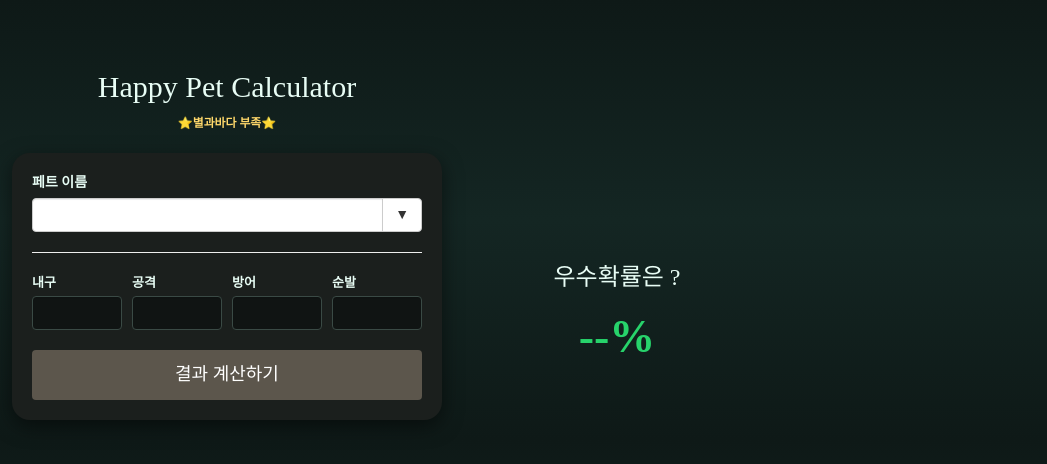
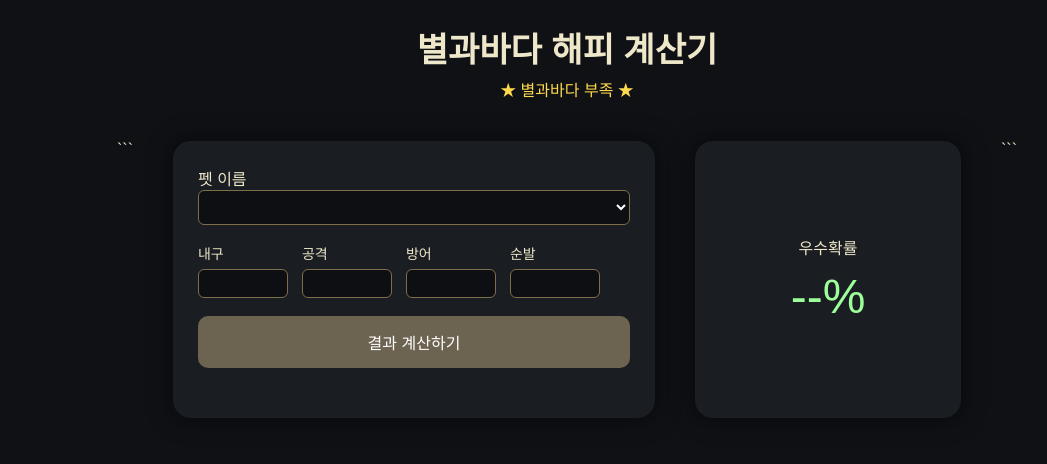
Before and after one commit to irohast/irohast.github.io, a plain HTML site: page index.html in a window 1280 px wide. Shown: the whole page, without its empty margins (73-1120 px from the left). Drawn offline with nearby package versions, Linux system fonts and the light colour scheme.

Commit message:
Update index.html

````diff
--- a/index.html
+++ b/index.html
@@ -2,126 +2,118 @@
 
 <html lang="ko">
 <head>
-<meta charset="utf-8">
-<title>별과바다 부족 - 펫 계산기</title>
-<meta name="viewport" content="width=device-width, initial-scale=1">
+<meta charset="UTF-8">
+<title>라프의 놀이터</title>
+<meta name="viewport" content="width=device-width, initial-scale=1.0">
 
-<link rel="stylesheet" href="https://maxcdn.bootstrapcdn.com/bootstrap/3.4.1/css/bootstrap.min.css">
-<script src="https://ajax.googleapis.com/ajax/libs/jquery/3.7.1/jquery.min.js"></script>
-<script src="https://maxcdn.bootstrapcdn.com/bootstrap/3.4.1/js/bootstrap.min.js"></script>
+<link rel="stylesheet" href="style.css">
 
 <style>
 body{
-    background:linear-gradient(180deg,#0e1917,#142623,#0e1917);
-    font-family:'Malgun Gothic';
-    color:#e8fdf5;
+    margin:0;
+    background:#0f1115;
+    color:#eee7c9;
+    font-family:pretendard, sans-serif;
 }
 
-/* 좌측 영역 */
-.container{
-    max-width:460px;
-    margin-left:70px;
-    margin-top:40px;
+.wrapper{
+    width:900px;
+    margin:40px auto;
+    display:flex;
+    gap:40px;
+}
+
+.card{
+    background:#1a1d22;
+    padding:25px;
+    border-radius:18px;
+    box-shadow:0 0 25px rgba(0,0,0,.6);
 }
 
 .title{
     text-align:center;
-    margin:30px 0 20px;
-}
-.title small{
-    color:#ffd86b;
-    font-weight:bold;
+    font-size:34px;
+    margin-bottom:5px;
 }
 
-.card{
-    background:#1b1f1d;
-    border-radius:18px;
-    box-shadow:0 6px 20px rgba(0,0,0,0.5);
-    padding:20px;
+.subtitle{
+    text-align:center;
+    color:#ffd84d;
     margin-bottom:20px;
 }
 
-/* 능력치 한줄 배치 */
-.stat-row{
-    display:grid;
-    grid-template-columns:repeat(4,1fr);
-    gap:10px;
+.input-row{
+    display:flex;
+    gap:14px;
+    margin-top:18px;
+}
+
+.stat-box{
+    display:flex;
+    flex-direction:column;
+    width:90px;
 }
 
 .stat-box label{
-    font-size:13px;
-    margin-bottom:3px;
+    margin-bottom:6px;
+    font-size:14px;
 }
 
 .stat-box input{
-    width:100%;
-    background:#101413;
-    border:1px solid #3a4a45;
-    color:#e8fdf5;
+    background:#0e0f13;
+    border:1px solid #7c6f4a;
+    border-radius:6px;
+    color:#fff;
+    padding:6px;
+    text-align:center;
 }
 
-/* ▼ 버튼만 사용 */
-.input-group .btn-info{
-    display:none;
+select{
+    width:100%;
+    padding:8px;
+    background:#0e0f13;
+    border:1px solid #7c6f4a;
+    color:#fff;
+    border-radius:6px;
 }
 
-/* 자동완성 목록 */
-#pet-suggestions{
-    list-style:none;
-    padding:0;
-    margin-top:5px;
-    border:1px solid #3a4a45;
-    border-radius:8px;
-    max-height:260px;
-    overflow-y:auto;
-    display:none;
-    background:#1f2522;
-    position:relative;
-    z-index:999;
-}
-#pet-suggestions li{
-    padding:8px;
-}
-#pet-suggestions li:hover{
-    background:#2d3a34;
+button{
+    margin-top:18px;
+    width:100%;
+    padding:14px;
+    border:none;
+    background:#6c6450;
+    color:#fff;
+    font-size:16px;
+    border-radius:10px;
     cursor:pointer;
 }
 
-/* 우수확률 표시 영역 */
-#probabilityPanel{
-    position:fixed;
-    left:560px;
-    top:260px;
+.result-panel{
+    display:flex;
+    align-items:center;
+    justify-content:center;
     width:260px;
+}
+
+#excellentRate{
+    font-size:48px;
+    color:#9dff9a;
     text-align:center;
 }
 
-#probTitle{
-    font-size:24px;
-    margin-bottom:10px;
+.list-box{
+    margin-top:25px;
+    max-height:260px;
+    overflow-y:auto;
 }
 
-#probValue{
-    font-size:46px;
-    color:#27d36b;
-    font-weight:bold;
-}
-
-/* 계산 버튼 */
-.btn-main{
-    background:#5c564c;
-    border:none;
-    color:white;
-    height:50px;
-    font-size:18px;
-}
-.btn-main:hover{
-    background:#787164;
-}
-
-#result-wrapper{
-    max-height:400px;
-    overflow-y:auto;
+.list-item{
+    display:grid;
+    grid-template-columns:60px 60px repeat(4,1fr);
+    padding:6px 4px;
+    border-bottom:1px solid #333;
+    font-size:14px;
 }
 </style>
 
@@ -129,196 +121,51 @@ body{
 
 <body>
 
-<div class="container">
+<h1 class="title">별과바다 해피 계산기</h1>
+<div class="subtitle">★ 별과바다 부족 ★</div>
 
-<div class="title">
-<h2>Happy Pet Calculator</h2>
-<small>⭐별과바다 부족⭐</small>
-</div>
+<div class="wrapper">
 
-<div class="card">
+```
+<div class="card" style="width:520px">
 
-<label>페트 이름</label>
+    <label>펫 이름</label>
+    <select id="petSelect"></select>
 
-<div class="input-group">
+    <div class="input-row">
+        <div class="stat-box">
+            <label>내구</label>
+            <input id="stat_hp" type="number" step="0.01">
+        </div>
+        <div class="stat-box">
+            <label>공격</label>
+            <input id="stat_atk" type="number" step="0.01">
+        </div>
+        <div class="stat-box">
+            <label>방어</label>
+            <input id="stat_def" type="number" step="0.01">
+        </div>
+        <div class="stat-box">
+            <label>순발</label>
+            <input id="stat_spd" type="number" step="0.01">
+        </div>
+    </div>
 
-<input type="text" class="form-control" id="name" autocomplete="off">
+    <button id="calcBtn">결과 계산하기</button>
 
-<span class="input-group-btn">
-<button class="btn btn-default" id="showAll">▼</button>
-</span>
+    <div class="list-box" id="resultList"></div>
 
 </div>
 
-<ul id="pet-suggestions"></ul>
-
-<hr>
-
-<div class="stat-row">
-<div class="stat-box">
-<label>내구</label>
-<input type="number" id="hp" class="form-control">
+<div class="card result-panel">
+    <div>
+        <div style="text-align:center;margin-bottom:10px">우수확률</div>
+        <div id="excellentRate">--%</div>
+    </div>
 </div>
-
-<div class="stat-box">
-<label>공격</label>
-<input type="number" id="atk" class="form-control">
-</div>
-
-<div class="stat-box">
-<label>방어</label>
-<input type="number" id="def" class="form-control">
-</div>
-
-<div class="stat-box">
-<label>순발</label>
-<input type="number" id="agi" class="form-control">
-</div>
-</div>
-
-<br>
-<button id="calculate" class="btn btn-main btn-block">결과 계산하기</button>
+```
 
 </div>
-
-<!-- S초기치 / 성장률 표 (절대 삭제하면 계산 멈춤) -->
-
-<div class="card" id="myPet" style="display:none;">
-<table class="table table-bordered">
-<thead>
-<tr>
-<th>구분</th>
-<th>내구</th>
-<th>공격</th>
-<th>방어</th>
-<th>순발</th>
-<th>합</th>
-</tr>
-</thead>
-<tbody>
-<tr class="srank">
-<td id="srank-label">S 초기치</td>
-<td></td>
-<td></td>
-<td></td>
-<td></td>
-<td></td>
-</tr>
-<tr class="srank">
-<td>S 성장률</td>
-<td></td>
-<td></td>
-<td></td>
-<td></td>
-<td></td>
-</tr>
-</tbody>
-</table>
-</div>
-
-<!-- 결과 분포표 (엔진용, 화면엔 아래로 스크롤됨) -->
-
-<div class="card" id="result-master-container" style="display:none;">
-<div id="result-wrapper">
-<table class="table table-striped" id="result">
-<thead>
-<tr>
-<th>번호</th>
-<th>등급</th>
-<th>내구</th>
-<th>공격</th>
-<th>방어</th>
-<th>순발</th>
-</tr>
-</thead>
-<tbody></tbody>
-</table>
-</div>
-</div>
-
-</div>
-
-<!-- 우수확률 표시 -->
-
-<div id="probabilityPanel">
-<div id="probTitle">우수확률은 ?</div>
-<div id="probValue">--%</div>
-</div>
-
-<script>
-var pet = [];
-let btnName = "";
-const result = [];
-
-function loadPetData() {
-    return $.getJSON('./pets.json?v=' + new Date().getTime())
-        .done(function(data) {
-            pet = data;
-            pet.sort((a,b)=>a.name.localeCompare(b.name,'ko'));
-        });
-}
-
-function showSuggestions(inputVal) {
-    inputVal = inputVal.toLowerCase();
-    let matches = inputVal ? pet.filter(p => p.name.toLowerCase().includes(inputVal)) : [];
-    let $ul = $('#pet-suggestions');
-    $ul.empty();
-
-    matches.slice(0,15).forEach(p=>{
-        $ul.append('<li>'+p.name+'</li>');
-    });
-
-    matches.length ? $ul.show() : $ul.hide();
-}
-
-function showAllPets(){
-    let $ul = $('#pet-suggestions');
-    $ul.empty();
-    pet.forEach(p=>{
-        $ul.append('<li>'+p.name+'</li>');
-    });
-    $ul.show();
-}
-
-$(document).ready(function() {
-
-    loadPetData();
-
-    $("#name").on("input", function(){
-        showSuggestions($(this).val());
-    });
-
-    $("#showAll").on("click", function(){
-        showAllPets();
-    });
-
-    $(document).on("mousedown", "#pet-suggestions li", function(){
-        $("#name").val($(this).text());
-        $("#pet-suggestions").hide();
-        $("#calculate").click();
-    });
-
-    $(document).click(function(e){
-        if(!$(e.target).closest('#name, #pet-suggestions, #showAll').length){
-            $('#pet-suggestions').hide();
-        }
-    });
-
-    $("#calculate").on("click", function() {
-        if (pet.length === 0) return;
-
-        const foundPet = pet.find(p => p.name === $("#name").val());
-        if (!foundPet) { alert("페트 정보를 찾을 수 없습니다."); return; }
-
-        $("#result-master-container").show();
-        btnName = "calculate";
-
-        const copiedPet = JSON.parse(JSON.stringify(foundPet));
-        setSRank(copiedPet);
-        setBase(foundPet);
-    });
-});
-</script>
 
 <script src="pet.js"></script>
 
````
